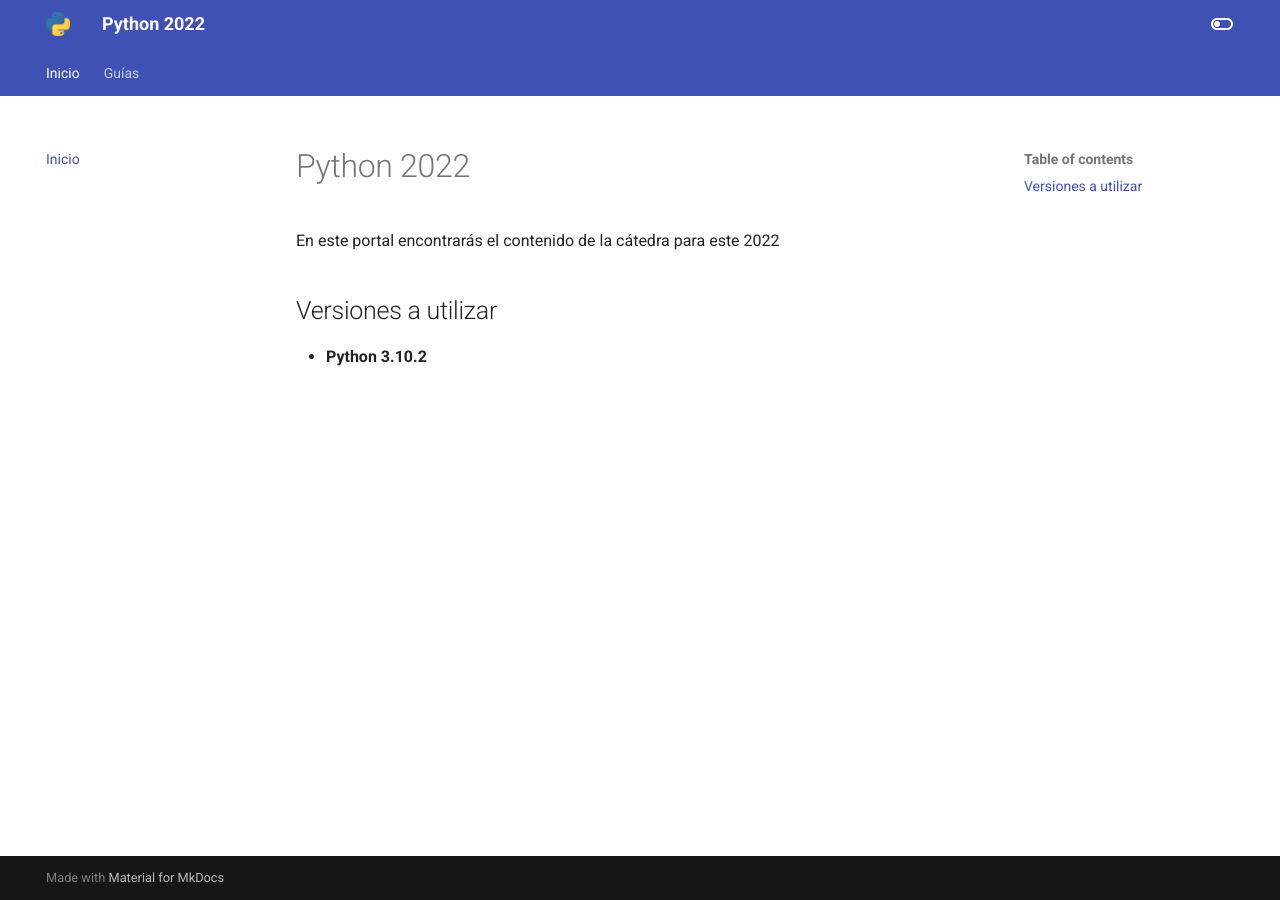
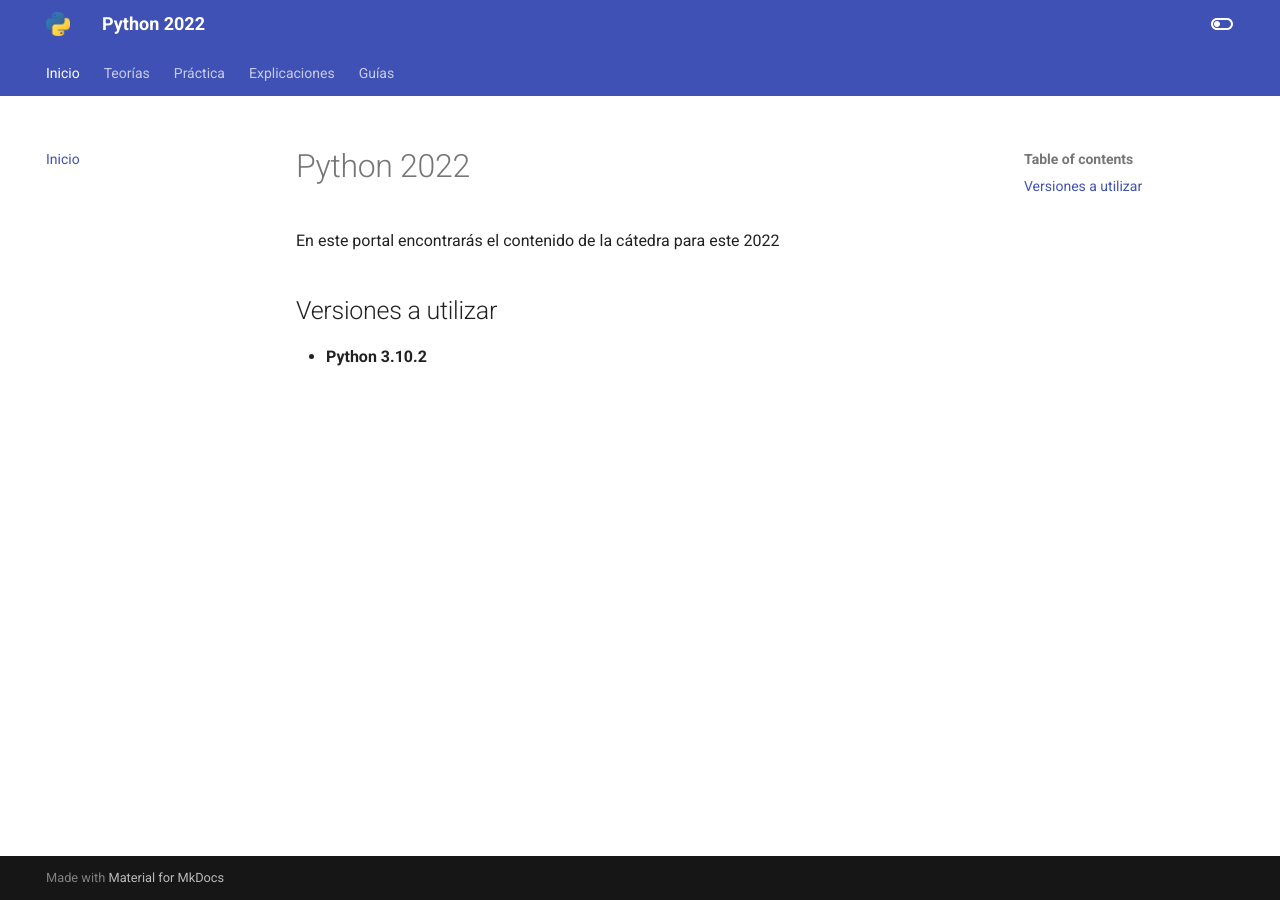
Before and after one commit to python-unlp/2022, an MkDocs documentation site: the page built from docs/index.md, in a window 1280 px wide. Built offline with MkDocs 1.6.1 and Material for MkDocs 9.7.7, drawn with Linux system fonts in a browser that asks for light colours; some of the changed lines change nothing that is shown.

Commit message:
Agrego las partes del menu comentadas por error

```diff
--- a/mkdocs.yml
+++ b/mkdocs.yml
@@ -25,9 +25,9 @@
 
 nav:
   - Inicio: index.md
-  # - Teorías: 01_teorias.md
-  # - Práctica: 02_practicas.md
-  # - Explicaciones: 03_explicaciones.md
+  - Teorías: 01_teorias.md
+  - Práctica: 02_practicas.md
+  - Explicaciones: 03_explicaciones.md
   # - Herramientas: 04_herramientas.md
   - Guías:
     - Comandos: guias/01_commands.md
```
